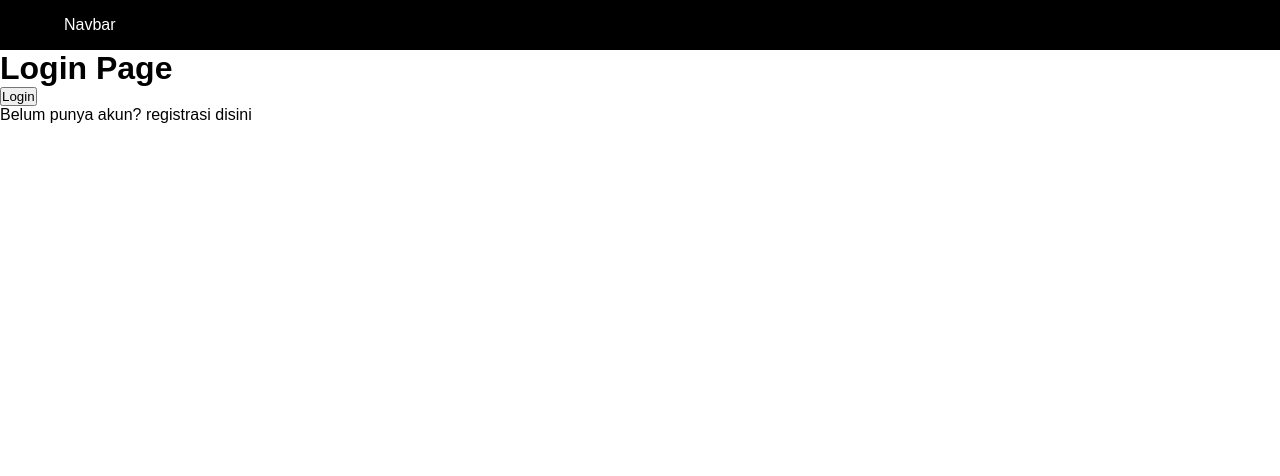
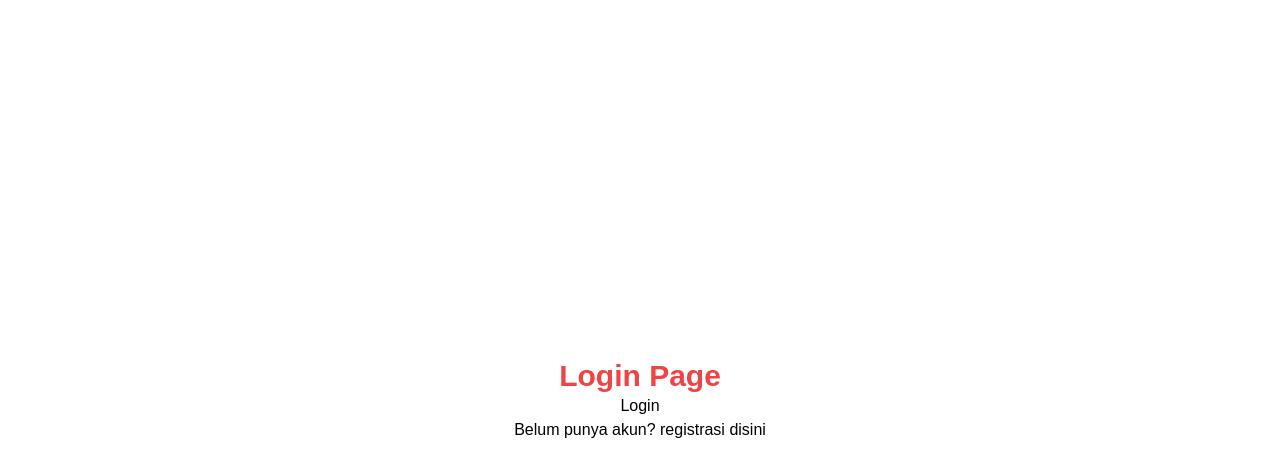
Before and after one commit to HilmanShinichi/NextVip, a Next.js app: page /auth/login in a window 1280 px wide. Shown: the top 476 px of the page. Built offline with nearby package versions, Linux system fonts and the light colour scheme.

Commit message:
5Styling

```diff
--- a/package.json
+++ b/package.json
@@ -18,5 +18,11 @@
     "react": "18.2.0",
     "react-dom": "18.2.0",
     "typescript": "5.1.6"
+  },
+  "devDependencies": {
+    "autoprefixer": "^10.4.15",
+    "postcss": "^8.4.27",
+    "sass": "^1.65.1",
+    "tailwindcss": "^3.3.3"
   }
 }
--- /dev/null
+++ b/postcss.config.js
@@ -0,0 +1,6 @@
+module.exports = {
+  plugins: {
+    tailwindcss: {},
+    autoprefixer: {},
+  },
+}
--- a/src/components/organism/AppShell/index.tsx
+++ b/src/components/organism/AppShell/index.tsx
@@ -1,15 +1,22 @@
 import React from "react";
 import Navbar from "../Navbar";
+import { useRouter } from "next/router";
+
 
 type AppShellProps = {
   children: React.ReactNode;
 };
 
+const disableNavbar = ["/auth/login", "/auth/register"];
+
 const AppShell = (props: AppShellProps) => {
   const { children } = props;
+  const { pathname } = useRouter();
+
+
   return (
     <main>
-      <Navbar />
+      {!disableNavbar.includes(pathname) && <Navbar />}
       {children}
     </main>
   );
--- /dev/null
+++ b/src/components/organism/Navbar/Navbar.module.css
@@ -0,0 +1,9 @@
+.navbar {
+  display: flex;
+  width: 100%;
+  height: 50px;
+  background-color: #000;
+  color: #ffff;
+  padding: 0 5%;
+  align-items: center;
+}
--- a/src/components/organism/Navbar/index.tsx
+++ b/src/components/organism/Navbar/index.tsx
@@ -1,8 +1,9 @@
 import React from 'react'
+import style from './Navbar.module.css'
 
 const Navbar = () => {
   return (
-    <div className='navbar'>Navbar</div>
+    <div className={style.navbar}>Navbar</div>
   )
 }
 
--- a/src/pages/auth/login.tsx
+++ b/src/pages/auth/login.tsx
@@ -1,20 +1,11 @@
+import LoginViews from "@/views/Auth/Login";
 import React from "react";
-import Link from "next/link";
-import { useRouter } from "next/router";
 
 const LoginPage = () => {
-    const {push, query} = useRouter();
-    const handlerLogin = () => {
-        push("/product");
-    }
   return (
-    <div>
-      <h1>Login Page</h1>
-      <button onClick={() => handlerLogin()}>Login</button>
-      <p>
-        Belum punya akun? registrasi <Link href={"/auth/register"}>disini</Link>
-      </p>
-    </div>
+    <>
+      <LoginViews />
+    </>
   );
 };
 
--- /dev/null
+++ b/src/styles/colors.scss
@@ -0,0 +1,3 @@
+$schema:(
+    primary: #ffff,
+)
--- a/src/styles/globals.css
+++ b/src/styles/globals.css
@@ -1,3 +1,7 @@
+@tailwind base;
+@tailwind components;
+@tailwind utilities;
+
 * {
   box-sizing: border-box;
   padding: 0;
@@ -15,14 +19,3 @@ a {
   color: inherit;
   text-decoration: none;
 }
-
-.navbar {
-  display: flex;
-  width: 100%;
-  height: 50px;
-  background-color: #000;
-  color: #ffff;
-  padding: 0 5%;
-  align-items: center;
-
-}
--- /dev/null
+++ b/src/views/Auth/Login/Login.module.scss
@@ -0,0 +1,10 @@
+@import "@/styles/colors.scss";
+
+.login {
+  display: flex;
+  flex-direction: column;
+  justify-content: center;
+  align-items: center;
+  height: 100vh;
+  background-color: map-get($schema, primary);
+}
--- /dev/null
+++ b/src/views/Auth/Login/index.tsx
@@ -0,0 +1,22 @@
+import { useRouter } from 'next/router';
+import React from 'react'
+import style from './Login.module.scss'
+import Link from 'next/link';
+
+const LoginViews = () => {
+    const { push, query } = useRouter();
+  const handlerLogin = () => {
+    push("/product");
+  };
+    return (
+        <div className={style.login}>
+          <h1 className='text-3xl text-red-500 font-bold'>Login Page</h1>
+          <button onClick={() => handlerLogin()}>Login</button>
+          <p>
+            Belum punya akun? registrasi <Link href={"/auth/register"}>disini</Link>
+          </p>
+        </div>
+      );
+}
+
+export default LoginViews
--- /dev/null
+++ b/tailwind.config.js
@@ -0,0 +1,15 @@
+/** @type {import('tailwindcss').Config} */
+module.exports = {
+  content: [
+    './app/**/*.{js,ts,jsx,tsx,mdx}', // Note the addition of the `app` directory.
+    './pages/**/*.{js,ts,jsx,tsx,mdx}',
+    './components/**/*.{js,ts,jsx,tsx,mdx}',
+
+    // Or if using `src` directory:
+    './src/**/*.{js,ts,jsx,tsx,mdx}',
+  ],
+  theme: {
+    extend: {},
+  },
+  plugins: [],
+}
```
Also changed, not shown: src/views/Product/Main/index.tsx (added), 1 other file (tests, documents, lock files or other folders).
